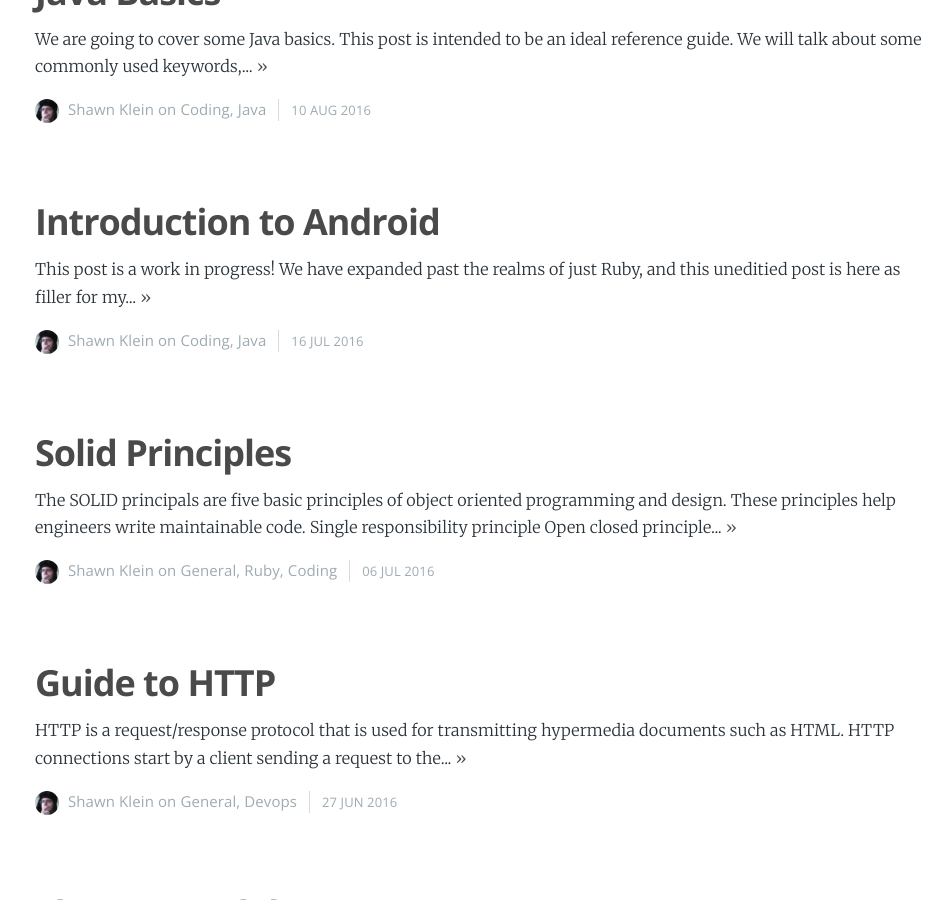
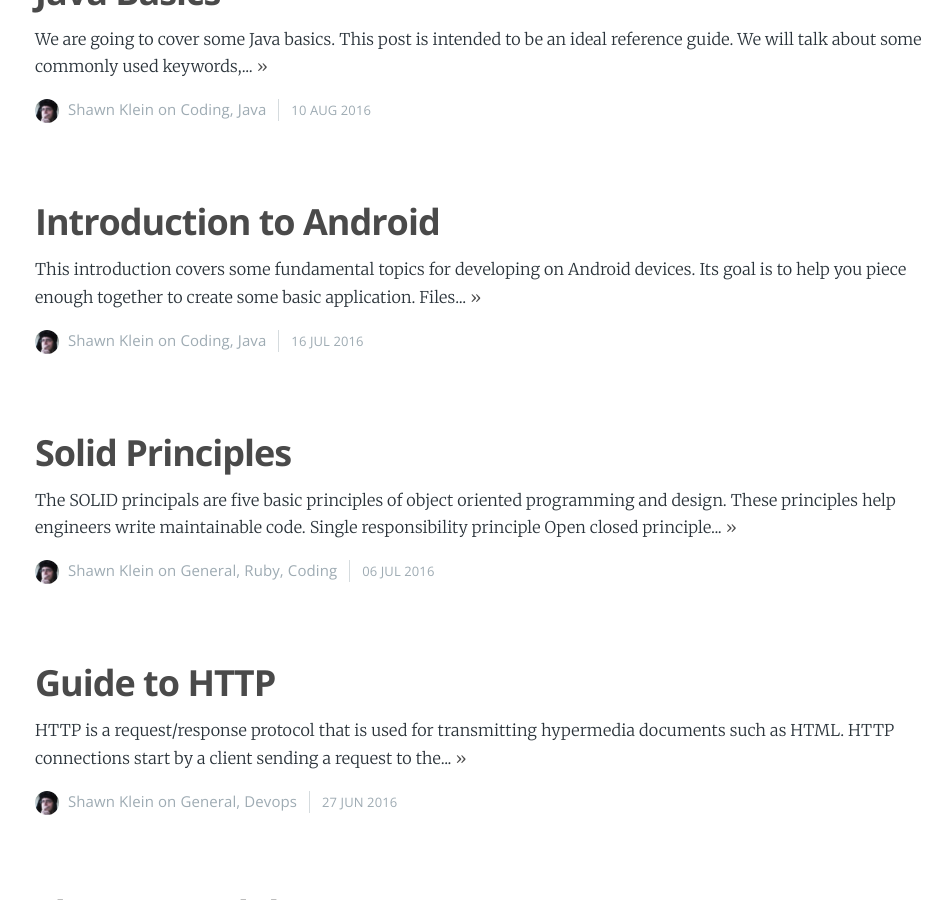
Before and after one commit to Carpk/ShawnKlein, a Jekyll site: the page built from index.html, in a window 1280 px wide and 900 px high, scrolled down 979 px. Shown: the whole window, without its empty margins (161-1113 px from the left). Built offline with Jekyll 4.4.1, drawn with Linux system fonts in a browser that asks for light colours; nearby versions of some CDN libraries; some web fonts are replaced; Markdown is read by kramdown in place of the engine named in the settings; the list of posts is cut into pages by our own code; some of the changed lines change nothing that is shown.

Commit message:
edit intro-to-android post, appended wrongfully placed topics to bottom of page, add more info for R.java file, currently formatting Activities section

`````diff
--- a/_posts/2016-07-16-introduction-to-android.md
+++ b/_posts/2016-07-16-introduction-to-android.md
@@ -10,9 +10,7 @@
 logo: 'assets/images/logo.png'
 ---
 
-## This post is a work in progress! We have expanded past the realms of just Ruby, and this uneditied post is here as filler for my java tag.
-
-This introduction serves as a reference guide for people new to developing Android applications.
+This introduction covers some fundamental topics for developing on Android devices. Its goal is to help you piece enough together to create some basic application.
 
 ### Files
 
@@ -30,7 +28,7 @@
 <manifest xmlns:android="http://schemas.android.com/apk/res/android"
     package="net.shawnklein.carpk.testapp" >
     <application>
-        <activity android:name=".NewActivity"
+        <activity android:name=".MainActivity"
                   android:label="@string/app_name" />
             <intent-filter>
                 <action android:name="android.intent.action.MAIN"/>
@@ -40,7 +38,7 @@
     </application>
 </manifest>
 ````
-This file also tells the OS which Activity is the launcher activity, that is the activity that first starts when the OS calls on the application. The manifest declaration specifies this with `intent-filter` element (pg109).
+This file also tells the OS which Activity is the launcher activity, that is the activity that first starts when the OS calls on the application. The manifest declaration specifies this with `intent-filter` element.
 
 ###### app/src/main/java/tld/company/user/project/*.java
 
@@ -52,7 +50,7 @@
 
 ###### app/build/generated/source/r/debug/tld/company/user/project/R.java
 
-The `R.java` file is our resources file.
+The `R.java` file is our resources file. It contains all the resource IDs for all the resources in our res/ directory.
 
 ````java
 public static final class string {
@@ -63,15 +61,35 @@
 }
 ````
 
+We access a resource in two ways, in code using `R.string.hello` and in XML using `@string/hello`.
+
 ### Activities
 
 An activity is an instance of the `Activity` class and is responsible for managing user interactions with a screen of information. Inside an activity are widgets: which can show text, graphics, interact with user, or arrange other widgets on screen. buttons, text input, check boxes.
 
-`@Override` annotation ensures the class actually has the method you are attempting to override. The compiler will notify you if it does not possess this class.
+###### Activity Lifecycle
 
-A `@TargetApi(11)` annotation is used to suppress build errors from Lint. It is used to say that the below method will only be referenced by an OS version that is passed in as an argument. In our case, version `11`, Honeycomb, instead of the version what is declared in our manifest.
+Upon initially starting the application, our first activity executes the `onCreate()` hook, followed by `onStart()`, and then `onResume()` to gives us our running activity. If we have another activity created, our application executes the `onPause()` method for our current activity, but will resume with `onResume()` once this activey returns to the foreground. The `onStop()` hook occurs when we hit home during the use of our application, if we return, our applicaiton will start up where we initially left. However, the OS can determine that it needs additional resources and can kill these processes on a need be basis. And these activities will execute `onDestroy()` when we are finished with the current activity. Home button will cause the activity to execute `onPause()` and `onStop()`. Using the back button will also call `onDestroy()` which will also destroy any stashed state.
 
-We start an activity by using the `startActivity` method. `public void startActivity(Intent intent)` This sends a call to a part of the OS called the 'ActivityManager', which creates `Activity` instances and calls `onCreate()`. An intent is an object that a component can use to communicate with the OS, which are activities, services, broadcast recievers, and content providers. `public Intent(Context packageContext, Class class)` the Class specifies which activity the ActivityManager should start, Context tells which package the Class object can be found in. We can add additional information to the intent by calling `public Intent putExtra(String name, boolean value)`, this allows us to pass information between our current activity and the one will will be creating.
+![DNS query diagram](/assets/images/activity_lifecycle.jpg)
+
+Rotating the screen to change its orientation will cause it to change the device configuration, which calls `onDestroy()` and `onCreate()` in order to inflate the new activity with the device configuration.
+
+###### Saving State
+
+To persist our data upon changing the device configuration, we will use `protected void onSaveInstanceState(Bundle outState)` method. This method is called by the system before `onPause()`, `onStop()`, and `onDestroy`. And requires the data passed in as as a Bundle object.
+
+````java
+private static final String KEY_INDEX = "index";
+@Override
+public void onSaveInstanceState(Bundle savedInstanceState) {
+  super.onSaveInstanceState(savedInstanceState);
+  savedInstanceState.putInt(KEY_INDEX, mCurrentIndex);
+}
+````
+###### Starting an activity
+
+We can start an activity by using the `startActivity` method. This sends a call to a part of the OS called the 'ActivityManager', which creates `Activity` instances and calls `onCreate()`. An intent is an object that a component can use to communicate with the OS, which are activities, services, broadcast recievers, and content providers. `public Intent(Context packageContext, Class class)` the Class specifies which activity the ActivityManager should start, Context tells which package the Class object can be found in. We can add additional information to the intent by calling `public Intent putExtra(String name, boolean value)`, this allows us to pass information between our current activity and the one will will be creating.
 
 ````java
 // MainActivity.java
@@ -599,27 +617,6 @@
 }
 ````
 
-### Lifecycle
-
-Upon initially starting the application, our first activity executes the `onCreate()` hook, followed by `onStart()`, and then `onResume()` to gives us our running activity. If we have another activity created, our application executes the `onPause()` method for our current activity, but will resume with `onResume()` once this activey returns to the foreground. The `onStop()` hook occurs when we hit home during the use of our application, if we return, our applicaiton will start up where we initially left. However, the OS can determine that it needs additional resources and can kill these processes on a need be basis. And these activities will execute `onDestroy()` when we are finished with the current activity. Home button will cause the activity to execute `onPause()` and `onStop()`. Using the back button will also call `onDestroy()` which will also destroy any stashed state.
-
-![DNS query diagram](/assets/images/activity_lifecycle.jpg)
-
-Rotating the screen to change its orientation will cause it to change the device configuration, which calls `onDestroy()` and `onCreate()` in order to inflate the new activity with the device configuration.
-
-### Saving State
-
-To persist our data upon changing the device configuration, we will use `protected void onSaveInstanceState(Bundle outState)` method. This method is called by the system before `onPause()`, `onStop()`, and `onDestroy`. And requires the data passed in as as a Bundle object.
-
-````java
-private static final String KEY_INDEX = "index";
-@Override
-public void onSaveInstanceState(Bundle savedInstanceState) {
-  super.onSaveInstanceState(savedInstanceState);
-  savedInstanceState.putInt(KEY_INDEX, mCurrentIndex);
-}
-````
-
 ### Adaptor
 
 An Adapter object acts as a bridge between an AdapterView and the underlying data for that view. The Adapter provides access to the data items. The Adapter is also responsible for making a View for each item in the data set.
@@ -640,3 +637,13 @@
 Are built in XML layout documents, a small sample set is as follows:
 
 activity_list_item, browser_link_context_header, list_content, select_dialog_item, simple_dropdown_item1line, simple_expandable_list_item_1, simple_list_item_1, simple_list_activated_2, simple_list_multiple_choice, simple_spinner_item, two_line_list_item
+
+
+extras
+
+
+`@Override` annotation ensures the class actually has the method you are attempting to override. The compiler will notify you if it does not possess this class.
+
+A `@TargetApi(11)` annotation is used to suppress build errors from Lint. It is used to say that the below method will only be referenced by an OS version that is passed in as an argument. In our case, version `11`, Honeycomb, instead of the version what is declared in our manifest.
+
+193
`````
Also changed, not shown: assets/images/activity_lifecycle.png (added).
